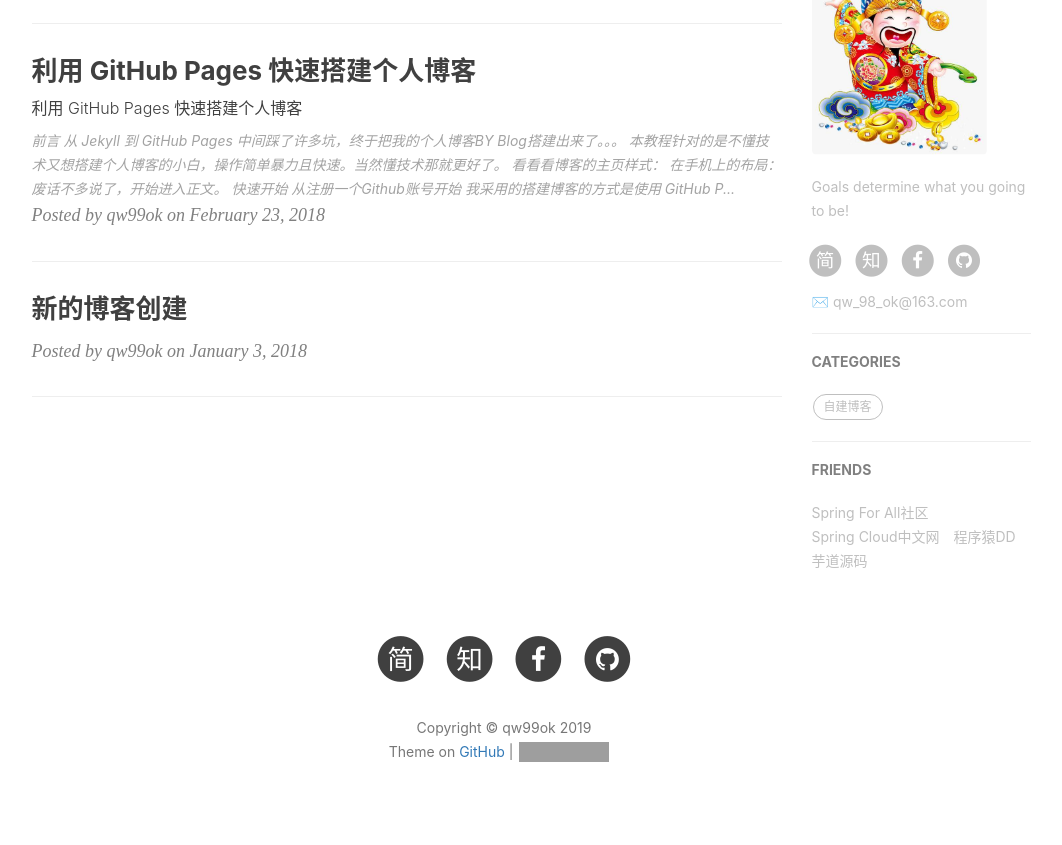
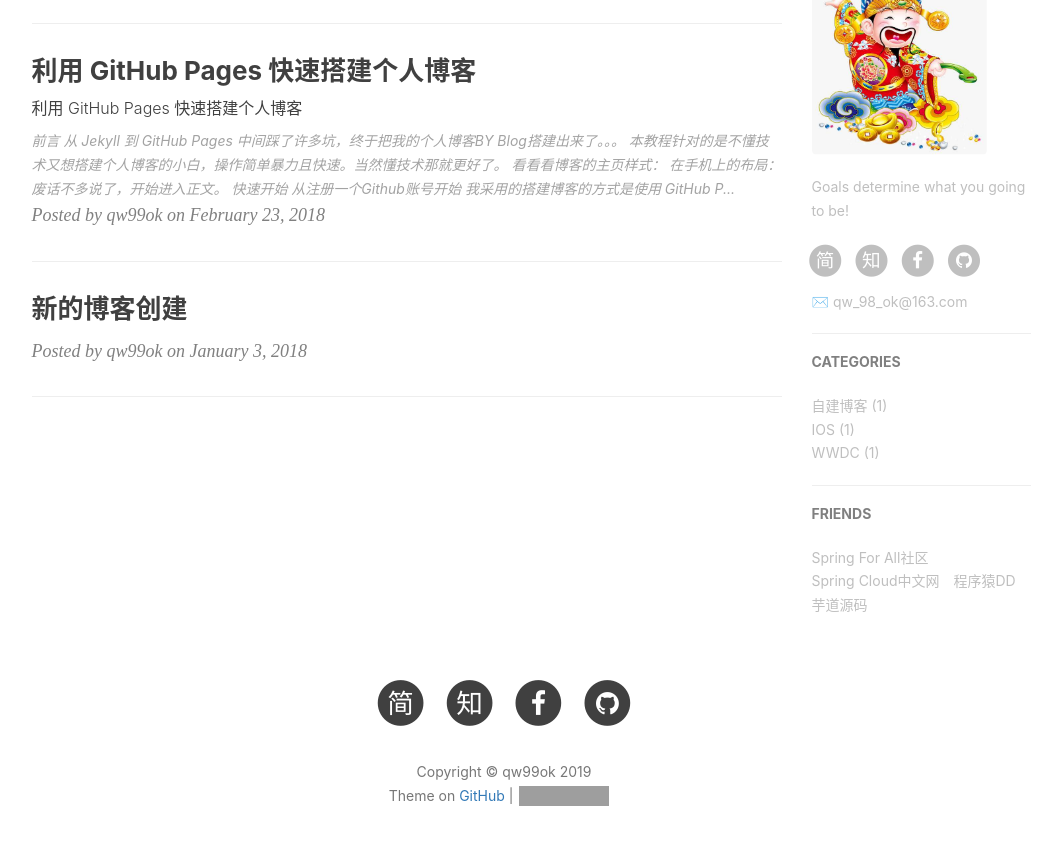
Before and after one commit to qw99ok/qw99ok.github.io, a Jekyll site: the page built from index.html, in a window 1280 px wide and 900 px high, scrolled down 651 px. Shown: the top 845 px of the window, without its empty margins (136-1198 px from the left). Built offline with Jekyll 4.4.1, drawn with Linux system fonts in a browser that asks for light colours; nearby versions of some CDN libraries; the list of posts is cut into pages by our own code; comment, search, counter and statistics services are not loaded; grey boxes are pictures that could not be loaded.

Commit message:
调整文章分类

```diff
--- a/_layouts/page.html
+++ b/_layouts/page.html
@@ -196,11 +196,12 @@
                 <section>
                     <hr class="hidden-sm hidden-xs">
                     <h5><a href="{{'/categories/' | prepend: site.baseurl }}">CATEGORIES</a></h5>
-                    <div class="tags">
+                    <div class="categories">
                         {% for category in site.categories %}
                             <a href="{{ site.baseurl }}/categories/#{{ category[0] }}" title="{{ category[0] }}" rel="{{ category[1].size }}">
-                                {{ category[0] }}
+                                {{ category[0] }} ({{ category[1].size }})
                             </a>
+                            <br/>
                         {% endfor %}
                     </div>
                 </section>
```
Also changed, not shown: _posts/2018-06-05-5分钟带你看完-WWDC-2018.md (+3 -0 lines), categories.html (renamed from category.html).
